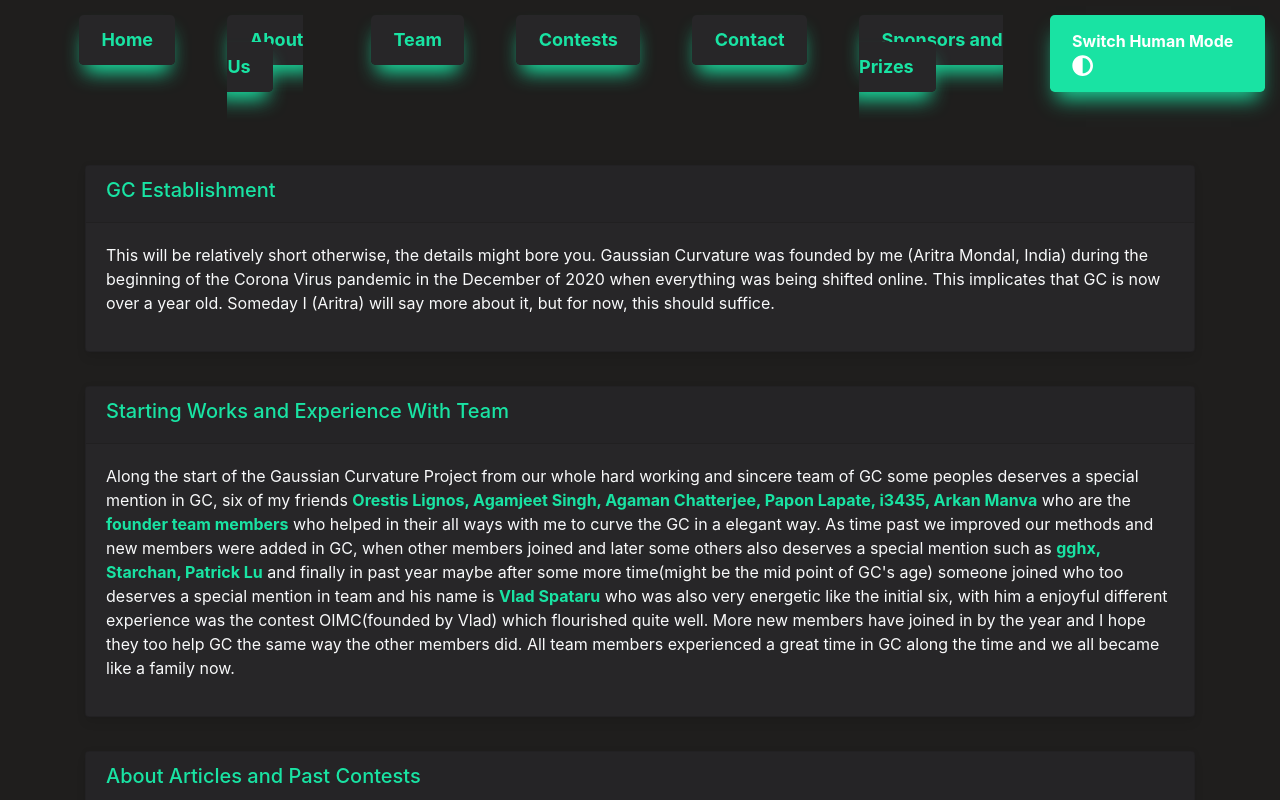
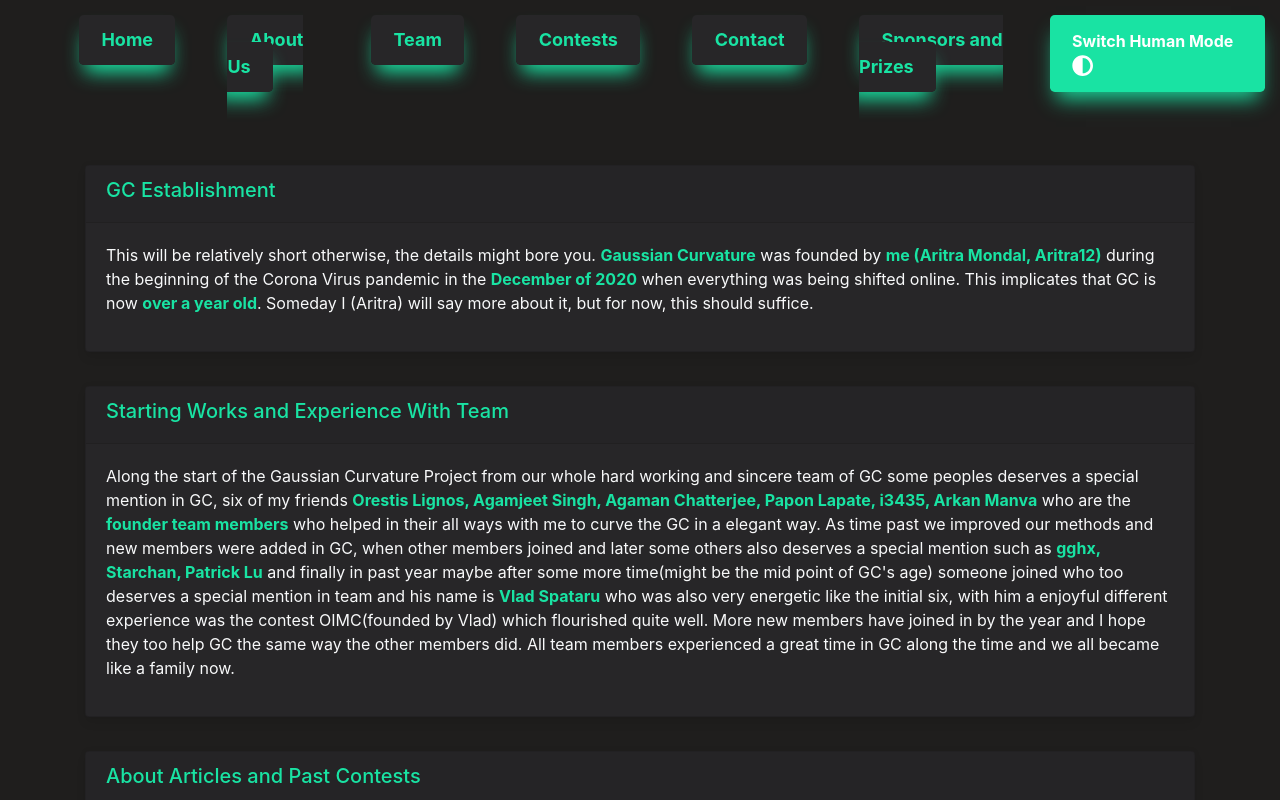
Before and after one commit to gaussiancurvolympiads/gaussiancurv, a React (Create React App) app: page /anonymous in a window 1280 px wide. Shown: the top 800 px of the page. Built offline with nearby package versions, Linux system fonts and the light colour scheme.

Commit message:
Update About.jsx

```diff
--- a/src/components/About.jsx
+++ b/src/components/About.jsx
@@ -103,7 +103,7 @@ const About = ({ darkMode }) => {
                <Card className="skill-nbcard">
 
                     <Card.Header><div class= "lead"><h5>GC Establishment </h5></div></Card.Header>      <Card.Body>
-                     <Card.Text align="left" class={darkMode? "text-secondary" : "text-light"}>This will be relatively short otherwise, the details might bore you. Gaussian Curvature was founded by me (Aritra Mondal, India) during the beginning of the Corona Virus pandemic in the December of 2020 when everything was being shifted online. This implicates that GC is now over a year old. Someday I (Aritra) will say more about it, but for now, this should suffice.
+                     <Card.Text align="left" class={darkMode? "text-secondary" : "text-light"}>This will be relatively short otherwise, the details might bore you. <b className="footer-text">Gaussian Curvature</b> was founded by <b className="footer-text">me (Aritra Mondal, Aritra12)</b> during the beginning of the Corona Virus pandemic in the <b className="footer-text">December of 2020</b> when everything was being shifted online. This implicates that GC is now <b className="footer-text">over a year old</b>. Someday I (Aritra) will say more about it, but for now, this should suffice.
 <br></br>
 
 
```
